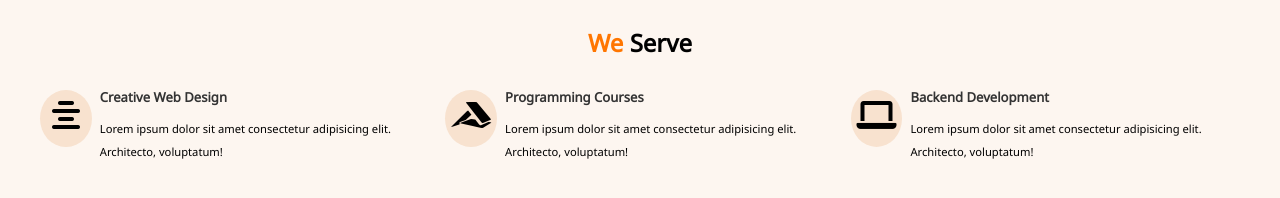
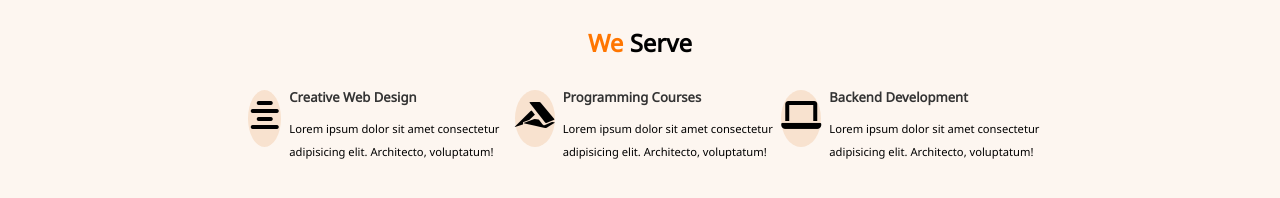
Before and after one commit to bryan3410/DELACRUZ-ASSESSMENT1, a plain HTML site: page Assessment-main/index.html in a window 1280 px wide. Drawn offline with Linux system fonts and the light colour scheme; files that its build step writes are made by us from their sources.

Commit message:
Update style.css

```diff
--- a/Assessment-main/style.css
+++ b/Assessment-main/style.css
@@ -20,6 +20,7 @@ html, body {
     overflow: hidden;
     background-color: #fdf6f0;
     height: 100vh;
+    padding: 0 15rem;
 }
 
 .heading {
@@ -58,7 +59,7 @@ html, body {
     padding-top: 0.6rem;
 }
 
-    @media(min-width: 500px) and (max-width: 768px){
+    @media(min-width: 400px) and (max-width: 768px){
         html, body {
             margin: 0;
         }
```
